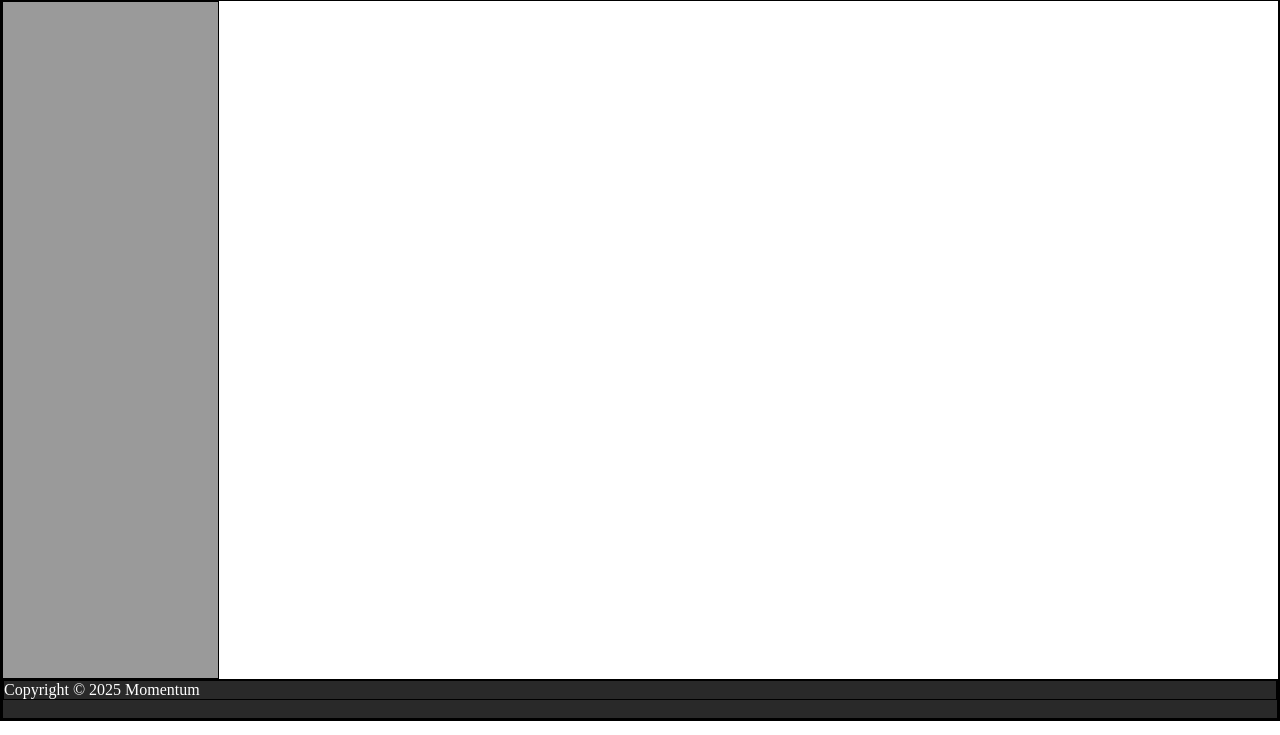
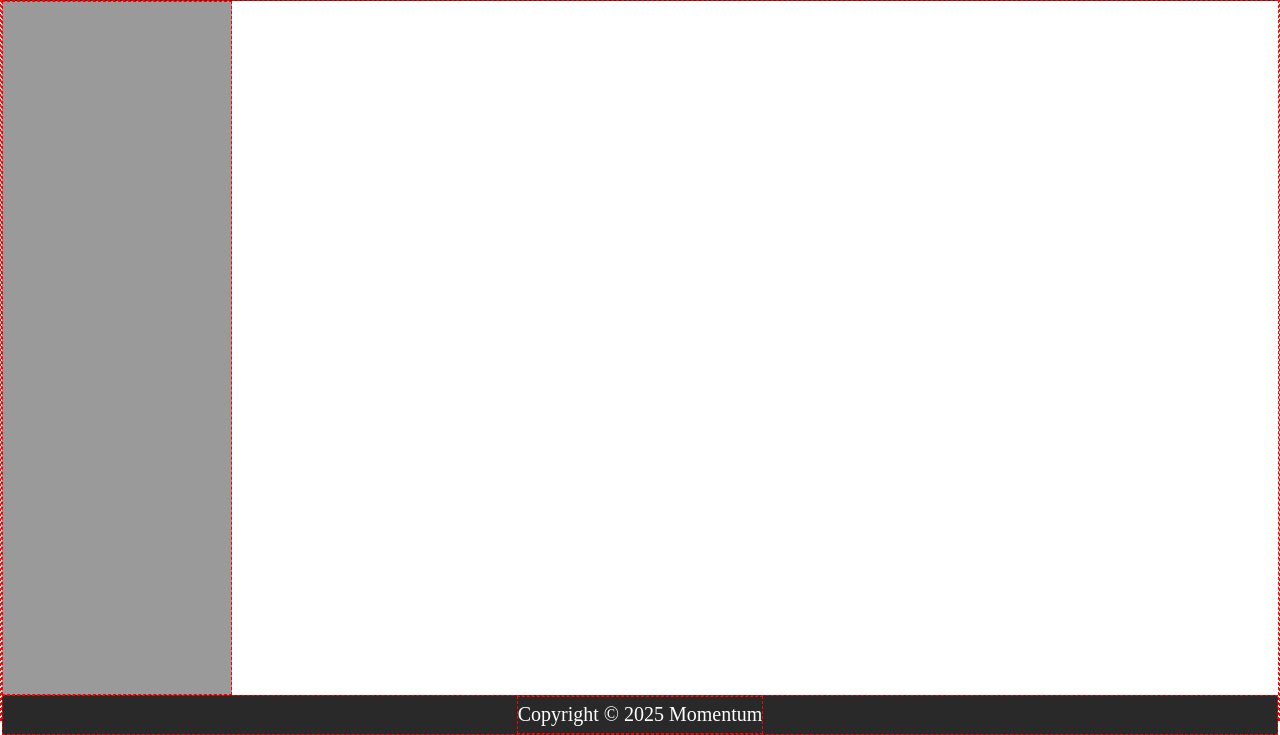
Before and after one commit to SaiefB/Momentum-ToDoList, a website built with webpack: page src/template.html in a window 1280 px wide. Shown: the part 81-816 px from the top of the page. Built offline with nearby package versions, Linux system fonts and the light colour scheme.

Commit message:
spacing errors fixed

```diff
--- a/src/styles.css
+++ b/src/styles.css
@@ -1,7 +1,7 @@
 *{
   margin: 0;
   padding: 0;
-  border: 1px solid black;
+  border: 1px dashed rgb(255, 0, 0);
   box-sizing: border-box;
 }
 
@@ -24,6 +24,7 @@ header {
   background-color: var(--primary-black);
   padding: 10px;
   height: 10%;
+  align-content: center;
 }
 
 .logo {
@@ -32,14 +33,20 @@ header {
 }
 
 aside {
-  height: 85%;
+  height: 87%;
   background-color: var(--accent-grey);
-  width: 17%;
+  width: 18%;
 }
 
 footer {
+  display: flex;
+  justify-content: center;
   height: 5%;
   color: var(--primary-white);
   background-color: var(--primary-black);
+  font-size: 1.25rem;
+}
 
+footer p {
+  align-content: center;
 }
```
